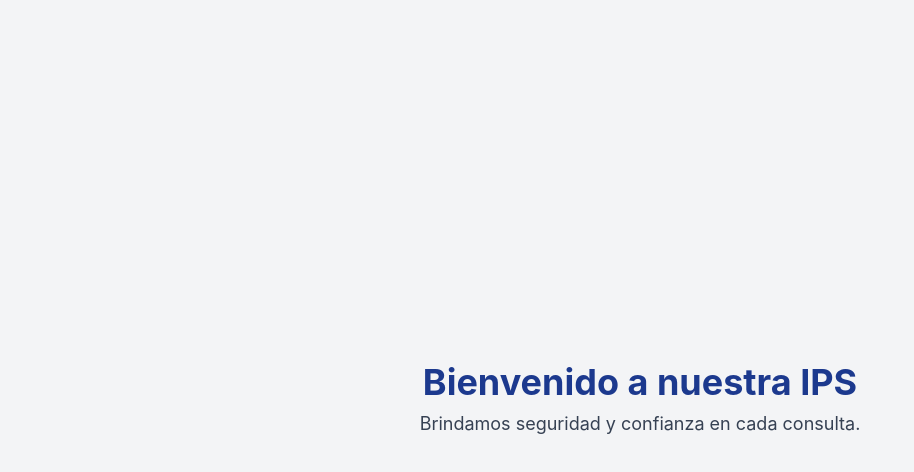
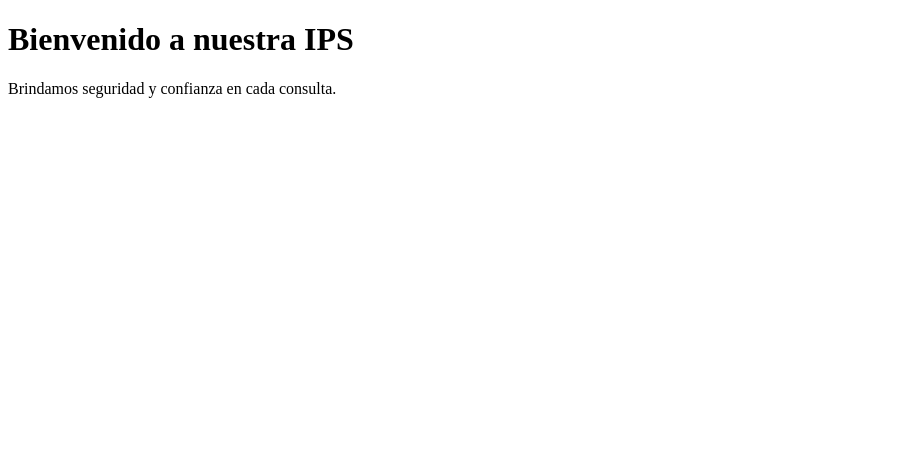
Before and after one commit to Albarracin-sg/IPS, a React (Vite) app in the folder Frontend/: page / in a window 1280 px wide. Shown: the top 472 px of the page, without its empty margins (0-914 px from the left). Built offline with nearby package versions, Linux system fonts and the light colour scheme.

Commit message:
Estructuracion proyecto

```diff
--- a/Frontend/src/main.jsx
+++ b/Frontend/src/main.jsx
@@ -1,6 +1,5 @@
 import { StrictMode } from 'react'
 import { createRoot } from 'react-dom/client'
-import '../src/styles/index.css'
 import App from './App.jsx'
 
 createRoot(document.getElementById('root')).render(
--- a/Frontend/src/styles/index.css
+++ /dev/null
@@ -1,24 +0,0 @@
-/* Importa las directivas de Tailwind CSS */
-@import 'tailwindcss';
-
-/* Estilos base personalizados */
-@layer base {
-	input:-webkit-autofill {
-		box-shadow: 0 0 0px 1000px #d9d9d9 inset !important; /* color del fondo */
-		-webkit-text-fill-color: #000 !important;
-		border: 1px solid #ccc !important;
-		outline: none !important;
-	}
-}
-/* Para Chrome, Safari, Edge */
-input[type='number']::-webkit-inner-spin-button,
-input[type='number']::-webkit-outer-spin-button {
-	-webkit-appearance: none;
-	margin: 0;
-}
-
-/* Para Firefox */
-input[type='number'] {
-	-moz-appearance: textfield;
-
-}
```
